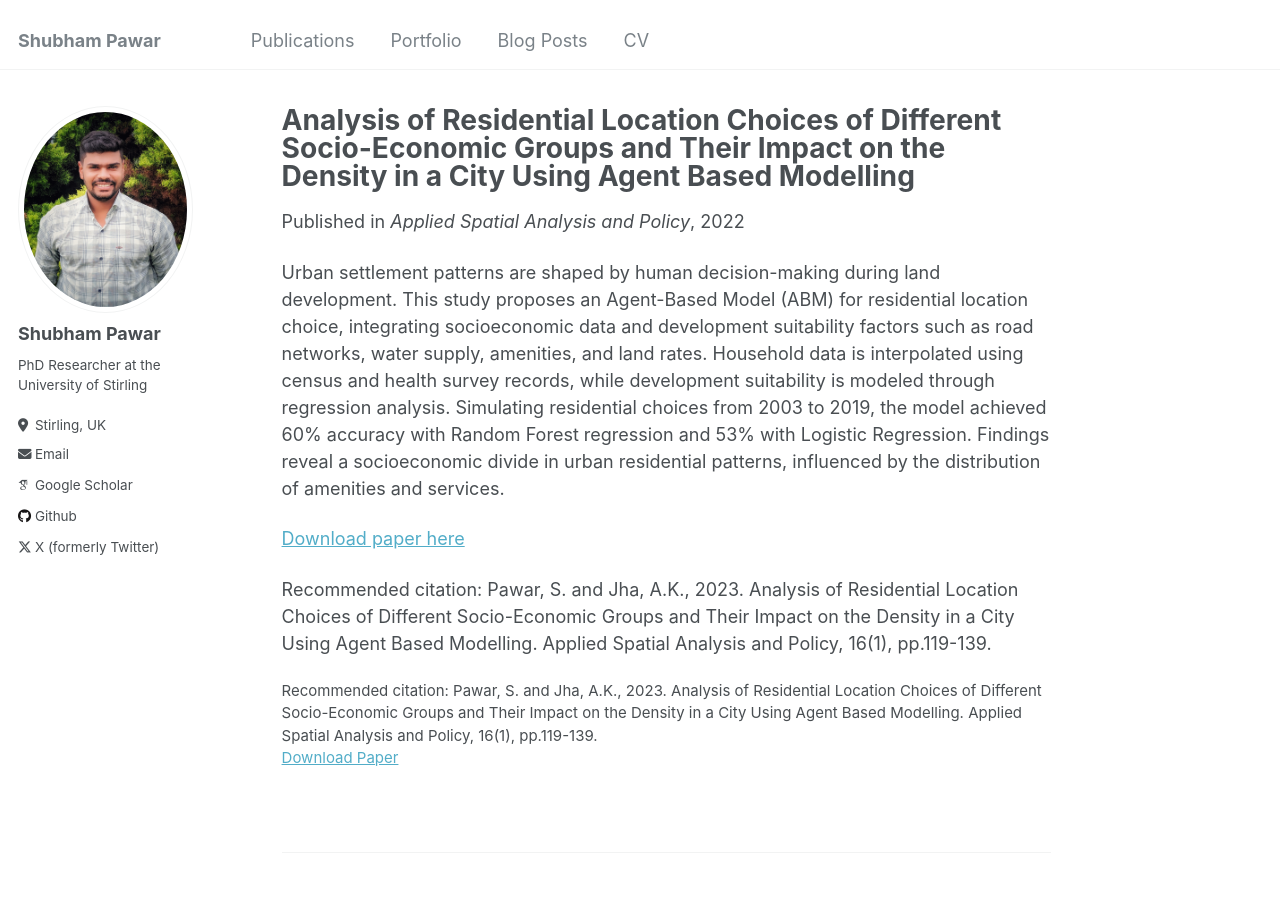
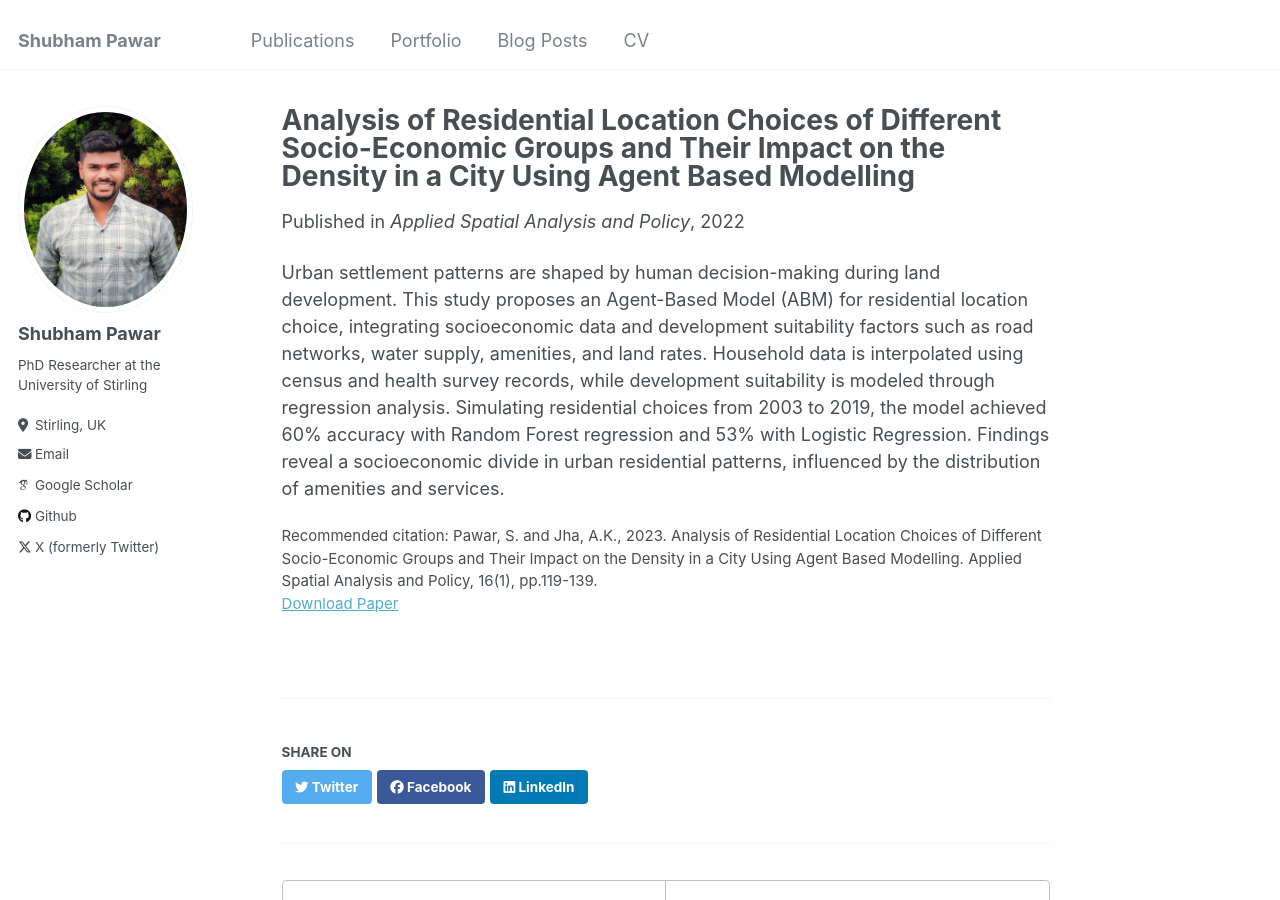
Before and after one commit to Shubham6147/shubham.github.io, a Jekyll site: the page built from _publications/06-08-2022-abm_paper.md, in a window 1280 px wide and 900 px high. Built offline with Jekyll 4.4.1, drawn with Linux system fonts in a browser that asks for light colours; some web fonts are replaced.

Commit message:
correction in formatting

```diff
--- a/_publications/06-08-2022-abm_paper.md
+++ b/_publications/06-08-2022-abm_paper.md
@@ -9,7 +9,3 @@
 citation: 'Pawar, S. and Jha, A.K., 2023. Analysis of Residential Location Choices of Different Socio-Economic Groups and Their Impact on the Density in a City Using Agent Based Modelling. Applied Spatial Analysis and Policy, 16(1), pp.119-139.'
 ---
 Urban settlement patterns are shaped by human decision-making during land development. This study proposes an Agent-Based Model (ABM) for residential location choice, integrating socioeconomic data and development suitability factors such as road networks, water supply, amenities, and land rates. Household data is interpolated using census and health survey records, while development suitability is modeled through regression analysis. Simulating residential choices from 2003 to 2019, the model achieved 60% accuracy with Random Forest regression and 53% with Logistic Regression. Findings reveal a socioeconomic divide in urban residential patterns, influenced by the distribution of amenities and services.
-
-[Download paper here](https://link.springer.com/article/10.1007/s12061-022-09461-3)
-
-Recommended citation: Pawar, S. and Jha, A.K., 2023. Analysis of Residential Location Choices of Different Socio-Economic Groups and Their Impact on the Density in a City Using Agent Based Modelling. Applied Spatial Analysis and Policy, 16(1), pp.119-139.
```
Also changed, not shown: _publications/04-08-2022-flood_paper.md (+0 -4 lines).
